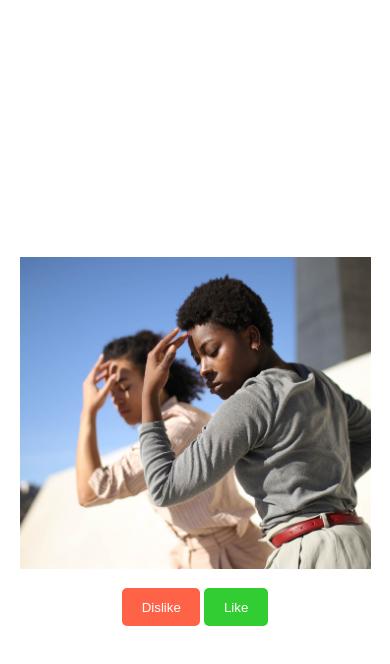
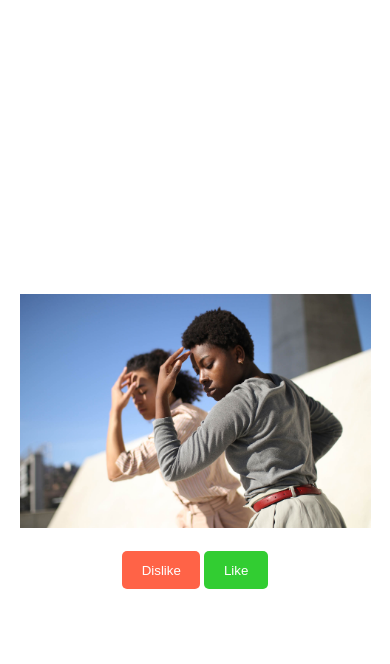
Before and after one commit to AlexGuff/TinderApp, a plain HTML site: page index.html in a window 390 px wide. Both pictures are taken after a click on the button "Start!". Drawn offline with Linux system fonts and the light colour scheme.

Commit message:
Update styles.css

```diff
--- a/styles.css
+++ b/styles.css
@@ -81,7 +81,8 @@ button#dislike {
 
 .card {
     width: 80%; /* Using percentage for width */
-    height: 60vw; /* Using viewport width unit for height */
+    height: auto; /* Adjust the height to fit the content */
+    max-height: 60vh; /* Limit the maximum height to 60% of the viewport height */
     overflow: hidden; /* Ensure images don't overflow */
     margin: 5% auto; /* Using percentage for margin */
 }
@@ -113,6 +114,6 @@ button#dislike {
 
     .card {
         width: 90%;
-        height: 80vw;
+        max-height: 80vh; /* Adjust the maximum height for smaller screens */
     }
 }
```
